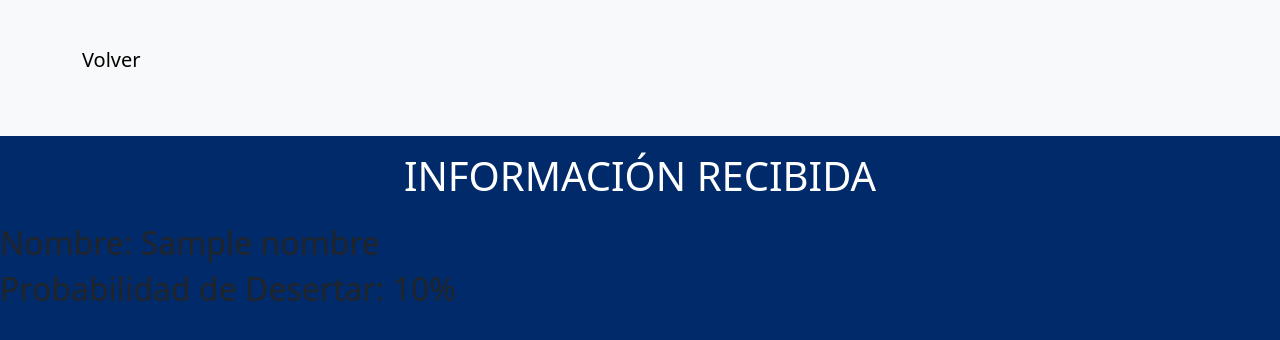
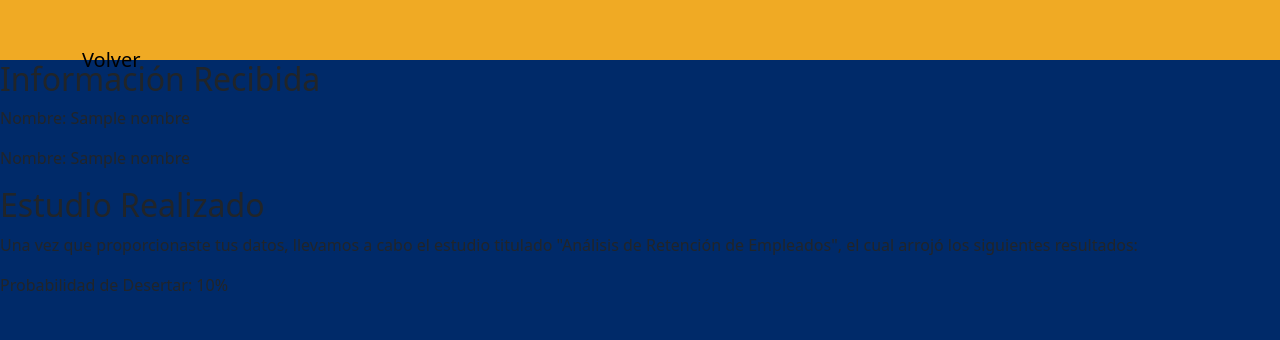
Before and after one commit to Mechaz123/Analisis-de-Datos, a Flask app: template templates/resultado.html in a window 1280 px wide. Shown: the top 340 px of the page. Run offline with Flask 3, Linux system fonts and the light colour scheme; the template is opened without the code that fills it: most values are stand-ins (such as "Sample title", 1, 10 or a date in 2020).

Commit message:
Form v2.1

```diff
--- a/static/css/style.css
+++ b/static/css/style.css
@@ -60,3 +60,8 @@ label.form-label {
     color: #F1AA25;
     font-weight: 600;
 }
+
+nav.navbar.bg-body-tertiary {
+    background-color: #F0AA24!important;
+    height: 60px;
+}
--- a/templates/resultado.html
+++ b/templates/resultado.html
@@ -13,8 +13,17 @@
                 <a class="navbar-brand" href="/">Volver</a>
             </div>
         </nav>
-        <h1>Información Recibida</h1>
-        <h2>Nombre: {{ nombre }}</h2>
-        <h2>Probabilidad de Desertar: {{ resultado[0] * 100 }}%</h2>
+        <h2>Información Recibida</h2>
+        <div>
+            <p>Nombre: {{ nombre }}</p>
+            <p>Nombre: {{ nombre }}</p>
+        </div>
+        <h2>Estudio Realizado</h2>
+        <div>
+            <p>
+                Una vez que proporcionaste tus datos, llevamos a cabo el estudio titulado "Análisis de Retención de Empleados", el cual arrojó los siguientes resultados:</p>
+            <p>Probabilidad de Desertar: {{ resultado[0] * 100 }}%</p>
+        </div>
+
     </body>
 </html>
```
